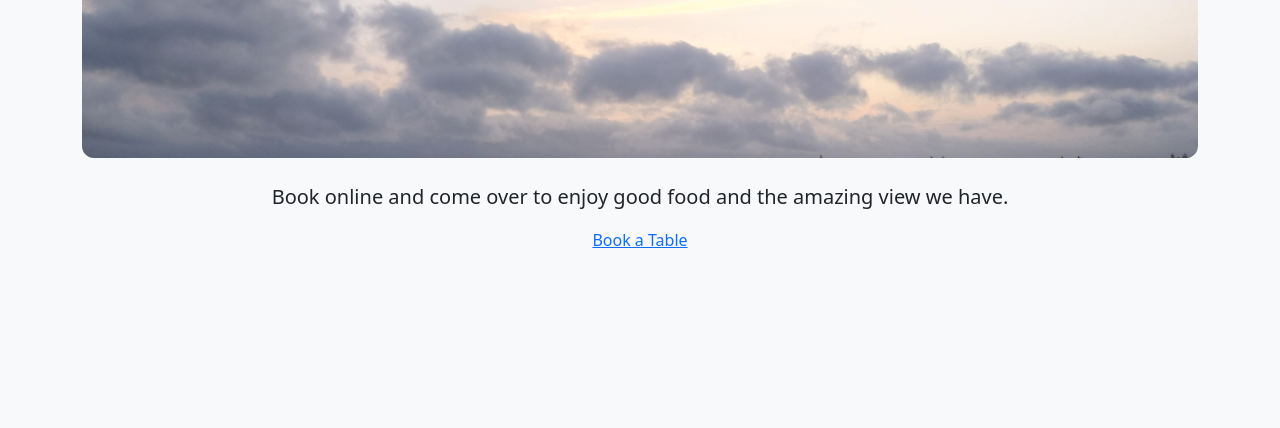
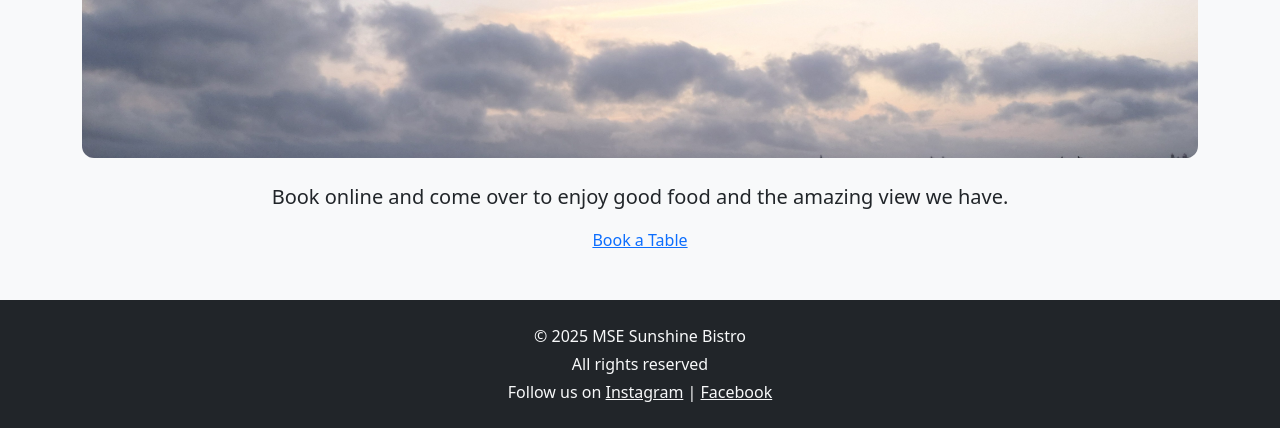
Before and after one commit to deadr1pley/mse-sunshine-bistro, a Django app: page / in a window 1280 px wide. Shown: the part 579-1007 px from the top of the page. Before the commit the page ends 827 px from the top, so only its background shows below. Run offline with Django 4.2, Linux system fonts and the light colour scheme.

Commit message:
Add centered footer on all pages

```diff
--- a/templates/base.html
+++ b/templates/base.html
@@ -30,5 +30,7 @@
         src="https://cdn.jsdelivr.net/npm/bootstrap@5.3.2/dist/js/bootstrap.bundle.min.js"
     ></script>
 
+    {% include 'includes/footer.html' %}
+
 </body>
 </html>
--- /dev/null
+++ b/templates/includes/footer.html
@@ -0,0 +1,11 @@
+<footer class="bg-dark text-light text-center py-4 mt-5">
+    <div class="container">
+        <p class="mb-1">&copy; 2025 MSE Sunshine Bistro</p>
+        <p class="mb-1">All rights reserved</p>
+        <p class="mb-0">
+            Follow us on
+            <a href="#" class="text-light text-decoration-underline">Instagram</a> |
+            <a href="#" class="text-light text-decoration-underline">Facebook</a>
+        </p>
+    </div>
+</footer>
```
